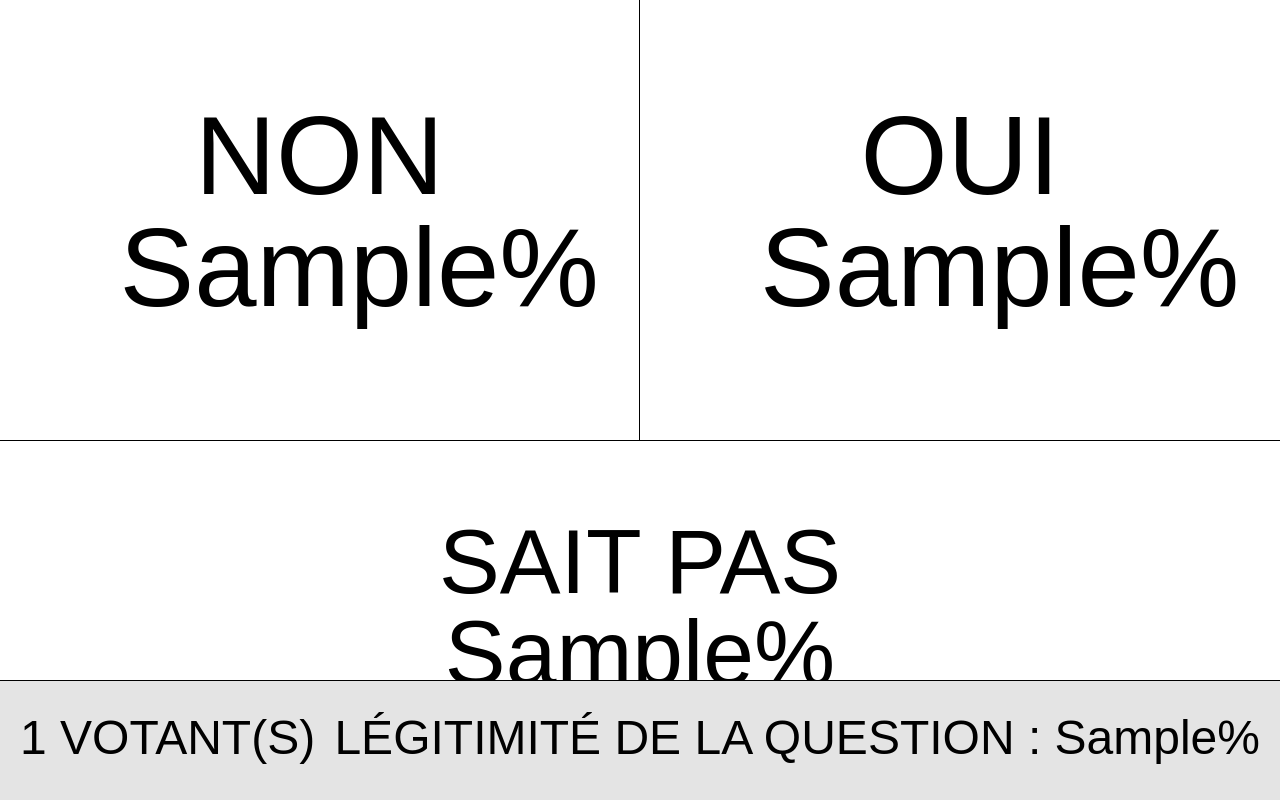
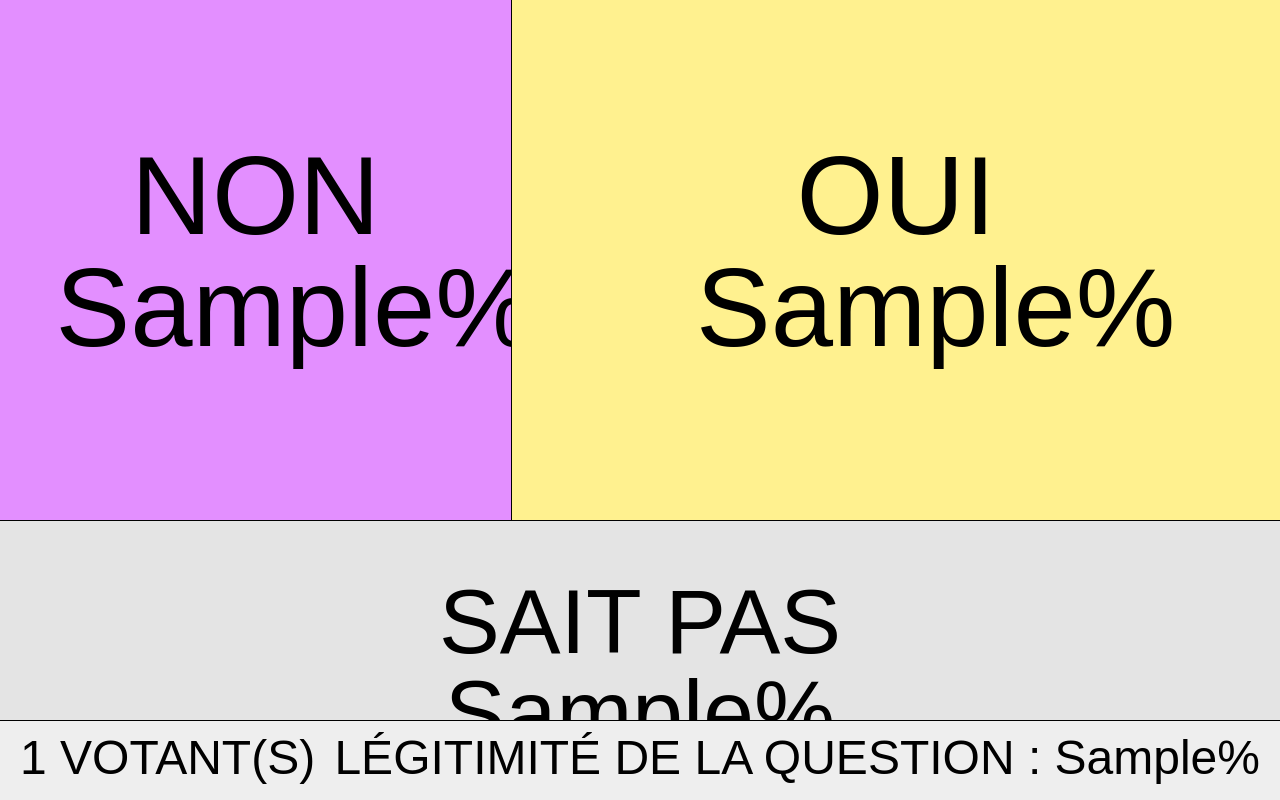
Before and after one commit to entuenedufard/faibledegre, a Django app: template sondage/templates/sondage/resultats.html in a window 1280 px wide. Run offline with Django 3.2, Linux system fonts and the light colour scheme; the template is opened without the code that fills it: most values are stand-ins (such as "Sample title", 1, 10 or a date in 2020); parts of the project's set-up code (start-up, migrations or seed data) failed here and were passed over.

Commit message:
adapt width pros & cons on result template

```diff
--- a/sondage/static/sondage/css/styles.css
+++ b/sondage/static/sondage/css/styles.css
@@ -20,10 +20,10 @@ body {
 }
 
 #cons {
-	width:50%;
-	/*background:#e38fff;*/
+	width:40%;
+	background:#e38fff;
 	float:left;
-	height:55%;
+	height:65%;
 	font-size:7rem;
 	position:relative;
 	border-right: 1px solid black;
@@ -45,10 +45,10 @@ body {
 }
 
 #pros {
-	width:50%;
-	/*background:#fff18f;*/
+	width:60%;
+	background:#fff18f;
 	float:right;
-	height:55%;
+	height:65%;
 	position:relative;
 	font-size:7rem;
 }
@@ -71,8 +71,8 @@ body {
 #notsure {
 	width:100%;
 	float:left;
-	/*background:#e4e4e4;*/
-	height:30%;
+	background:#e4e4e4;
+	height:25%;
 	font-size:5.7rem;
 	position:relative;
 	border-top: 1px solid black;
@@ -92,8 +92,8 @@ body {
 #bottom{
 	float:left;
 	width:100%;
-	height:15%;
-	background:#e4e4e4;
+	height:10%;
+	background:#eeeeee;
 	position:relative;
 	font-size:3rem;
 	border-top: 1px solid black;
--- a/sondage/templates/sondage/resultats.html
+++ b/sondage/templates/sondage/resultats.html
@@ -10,13 +10,13 @@
 {% if not is_blank %}
 <div id="wrapper">
 	<div id="cons">
-		<span>NON <em>{{ratio_non}}%</em></span>
+		<span>NON <em id="no-percent">{{ratio_non}}%</em></span>
 	</div>
 	<div id="pros">
-		<span>OUI <em>{{ratio_oui}}%</em></span>
+		<span>OUI <em id="yes-percent">{{ratio_oui}}%</em></span>
 	</div>
 	<div id="notsure">
-		<span>SAIT PAS  {{ratio_sp}}%</span>
+		<span>SAIT PAS  <em id="sp-percent">{{ratio_sp}}%</em></span>
 	</div>
 	<div id="bottom">
 		<div class="left">
@@ -27,5 +27,14 @@
 		</div>
 	</div>
 </div>
+<script src="{% static 'sondage/js/jquery-1.11.0.min.js' %}"></script>
+    <script type="text/javascript">
+        $( window ).load(function(){
+              var nopercent = $('#no-percent').text();//.slice(0, -1);
+			  $('#cons').css("width", nopercent);
+              var yespercent = $('#yes-percent').text();//.slice(0, -1);
+			  $('#pros').css("width", yespercent);
+        });
+	</script>
 {% endif %}
 </body>
```
Also changed, not shown: sondage/views.py (+4 -4 lines), 5 other files.
